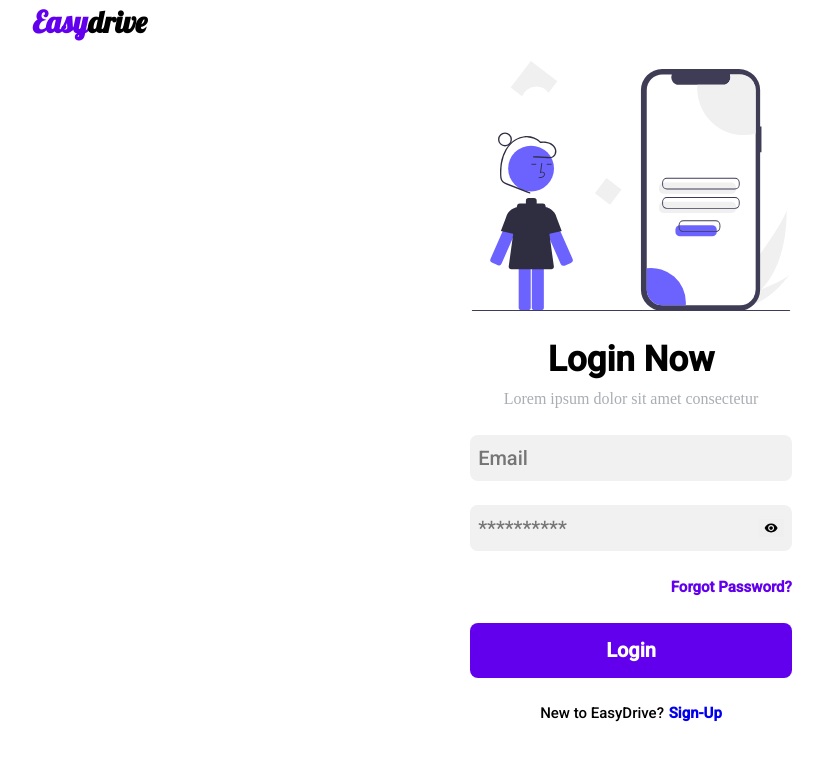
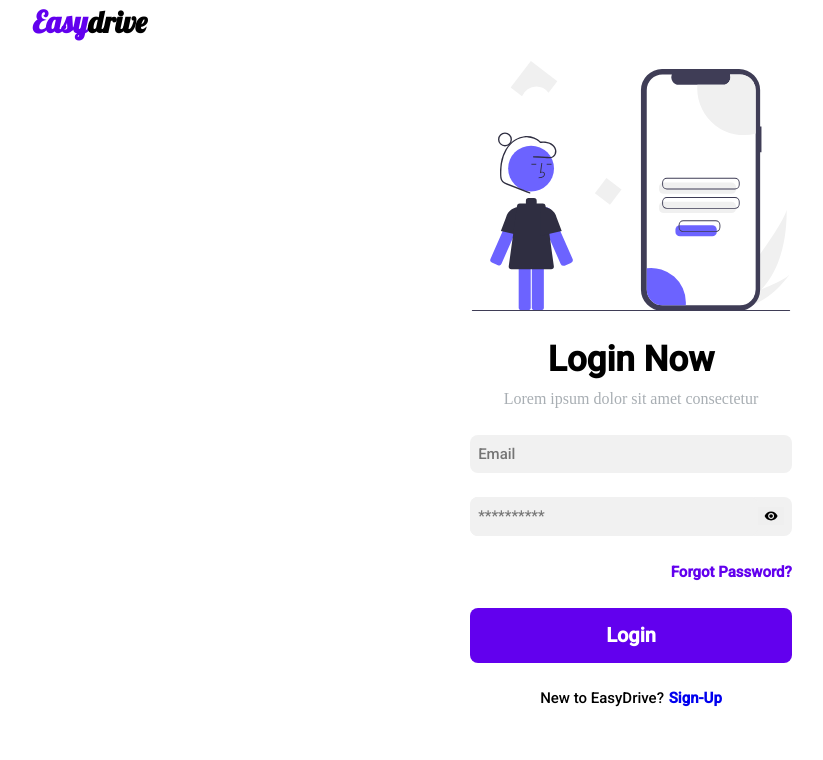
Before and after one commit to govindbohara/driving, a Next.js app: page /Login in a window 1280 px wide. Shown: the top 760 px of the page, without its empty margins (9-832 px from the left). Built offline with nearby package versions, Linux system fonts and the light colour scheme; a web font is replaced by a local one.

Commit message:
changed font size

```diff
--- a/components/Login/login.module.scss
+++ b/components/Login/login.module.scss
@@ -68,7 +68,7 @@
 	border-radius: 8px;
 	outline: none;
 	border: none;
-	font-size: 20px;
+	font-size: 15px;
 	font-family: 'Roboto', sans-serif;
 
 	background-color: #f1f1f1;
@@ -82,7 +82,7 @@
 	border-radius: 8px;
 	outline: none;
 	border: none;
-	font-size: 20px;
+	font-size: 15px;
 	font-family: 'Roboto', sans-serif;
 
 	background-color: #f1f1f1;
```
